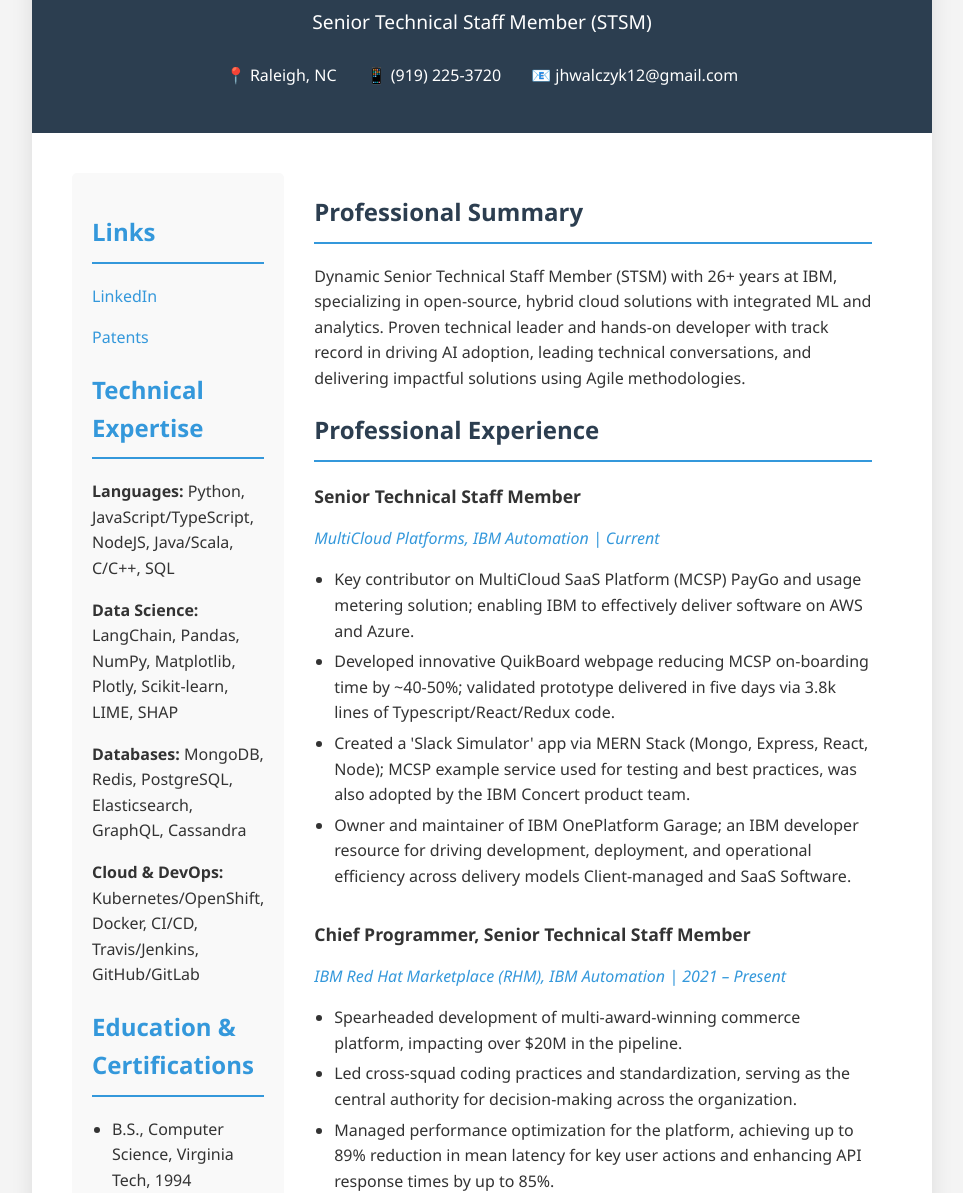
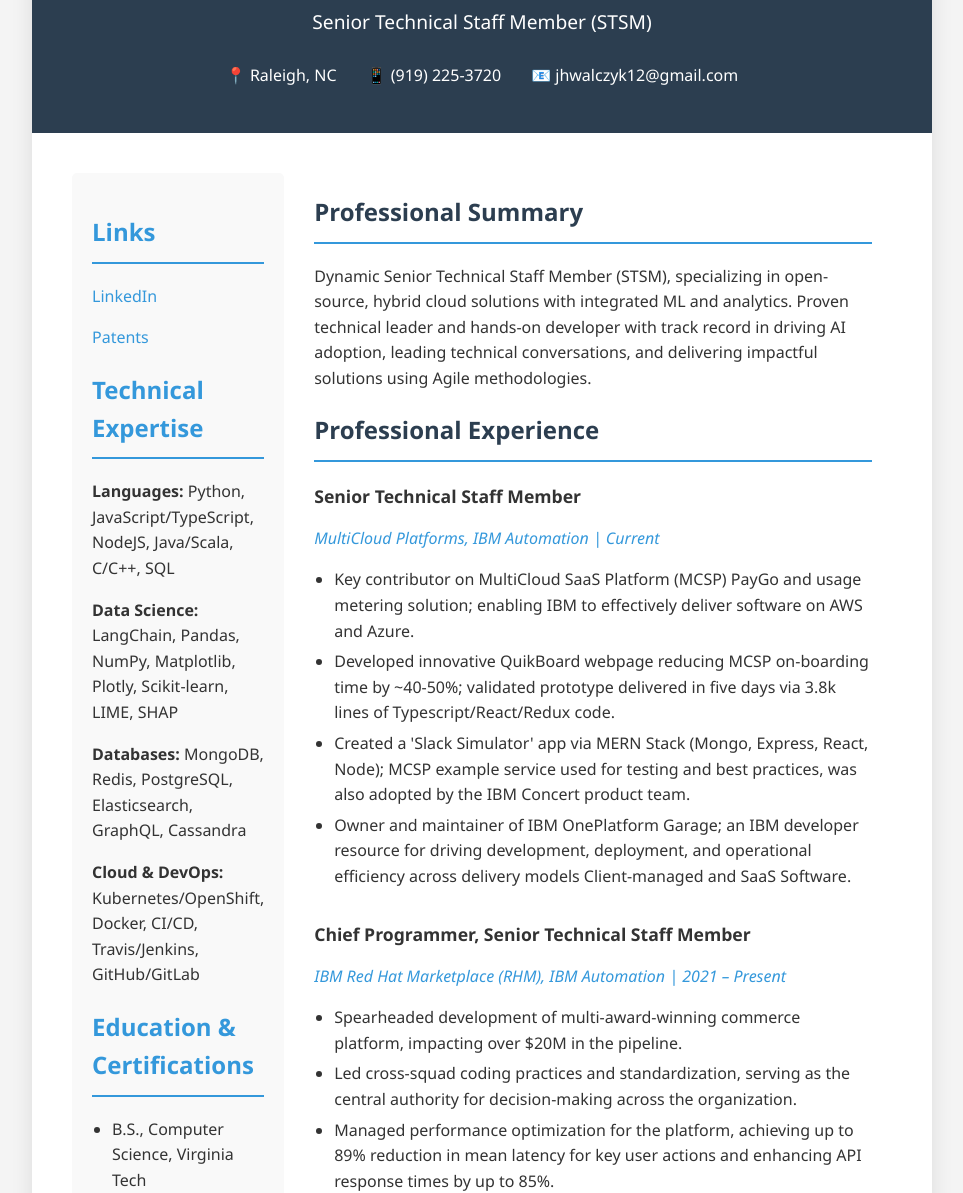
Before and after one commit to jwalczyk/resume, a plain HTML site: page index.html in a window 1280 px wide. Shown: the part 107-1300 px from the top of the page, without its empty margins (158-1121 px from the left). Drawn offline with Linux system fonts and the light colour scheme.

Commit message:
remove ageism target

```diff
--- a/index.html
+++ b/index.html
@@ -139,7 +139,7 @@
                 <section>
                     <h2>Education & Certifications</h2>
                     <ul>
-                        <li>B.S., Computer Science, Virginia Tech, 1994</li>
+                        <li>B.S., Computer Science, Virginia Tech</li>
                         <li>IBM Cloud Private Infrastructure and Architecture Certification</li>
                         <li>Data Science Foundations - Level 1 Certification</li>
                         <li>ITIL v3 Certification</li>
@@ -150,7 +150,7 @@
             <main class="main">
                 <section>
                     <h2>Professional Summary</h2>
-                    <p>Dynamic Senior Technical Staff Member (STSM) with 26+ years at IBM, specializing in open-source, hybrid cloud solutions with integrated ML and analytics. Proven technical leader and hands-on developer with track record in driving AI adoption, leading technical conversations, and delivering impactful solutions using Agile methodologies.</p>
+                    <p>Dynamic Senior Technical Staff Member (STSM), specializing in open-source, hybrid cloud solutions with integrated ML and analytics. Proven technical leader and hands-on developer with track record in driving AI adoption, leading technical conversations, and delivering impactful solutions using Agile methodologies.</p>
                 </section>
 
                 <section>
```
